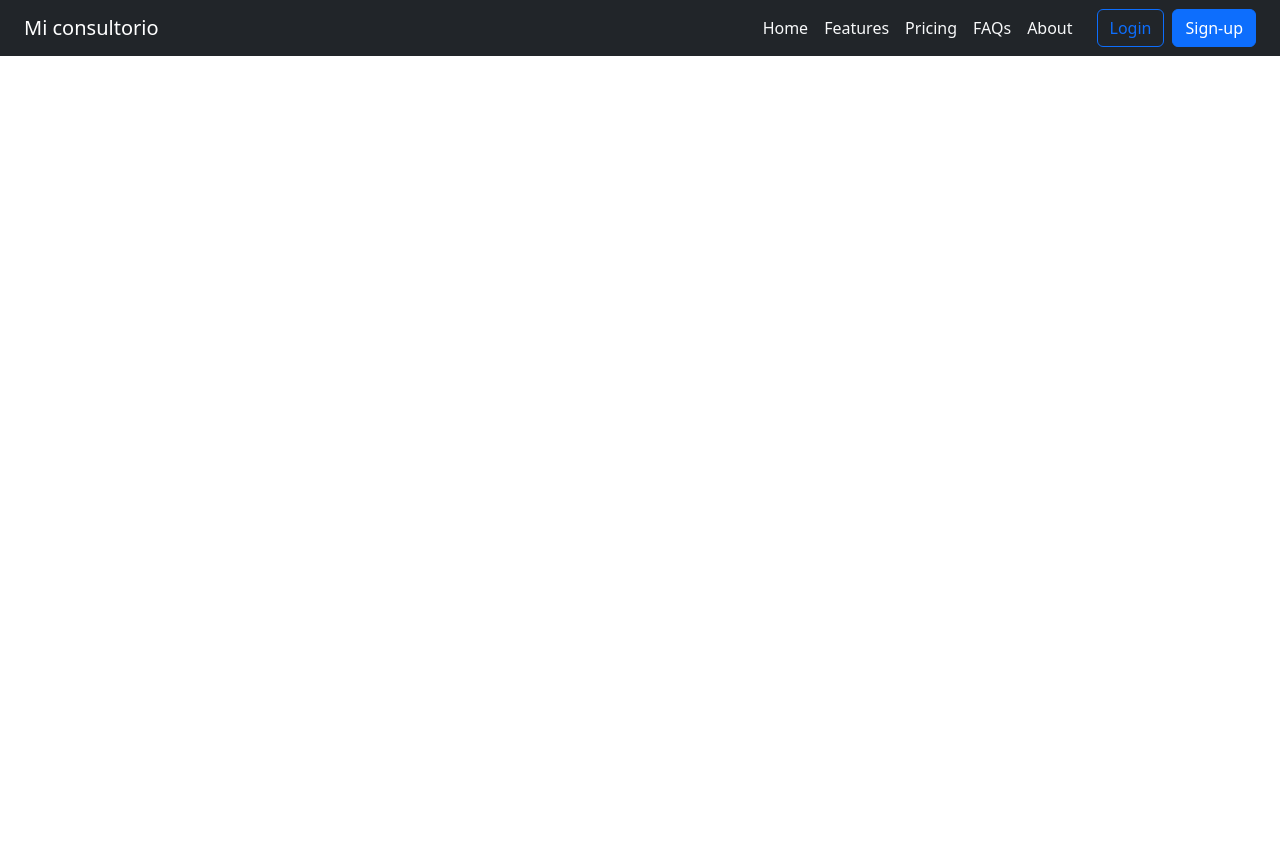
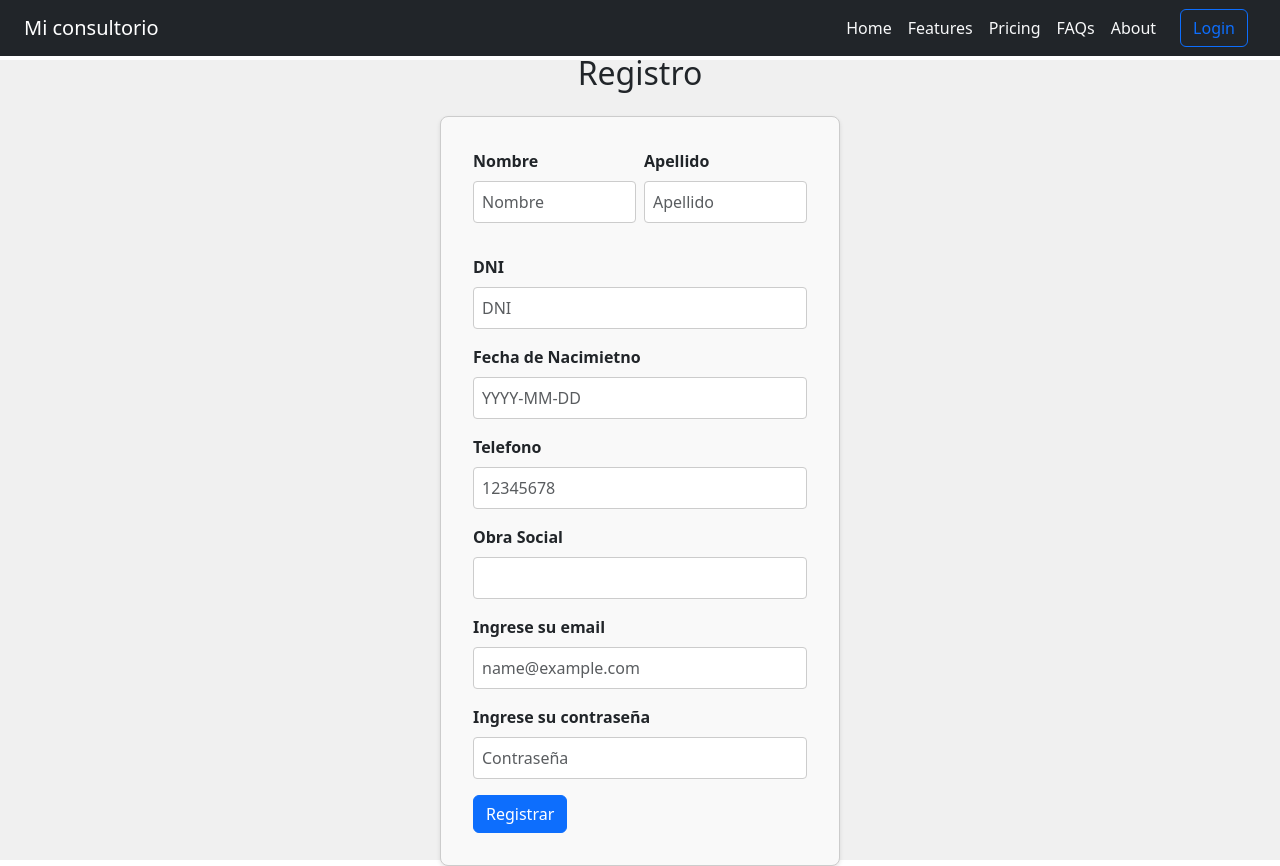
Before and after one commit to Ramiroparisi/Frontend-ConsultorioKinseiologia, a React (Vite) app: page /signupPaciente in a window 1280 px wide. Before the commit the page ends 800 px from the top, so only its background shows below. Built offline with nearby package versions, Linux system fonts and the light colour scheme.

Commit message:
Creo Registro.tsx

```diff
--- a/src/App.tsx
+++ b/src/App.tsx
@@ -7,6 +7,7 @@ import HomePages from './homePage.tsx';
 import LoginKinesiolgo from './componentes/login/loginKinesiologo.tsx';
 import LoginPaciente from './componentes/login/loginPaciente.tsx';
 import LoginSecretaria from './componentes/login/loginSecretaria.tsx';
+import SignUpPaciente from './componentes/login/signupPaciente.tsx';
 
 
 const App = () => {
@@ -18,6 +19,7 @@ const App = () => {
         <Route path="/loginKinesiologo" element={<LoginKinesiolgo />} />
         <Route path="/loginPaciente" element={<LoginPaciente />} />
         <Route path="/loginSecretaria" element={<LoginSecretaria />} />
+        <Route path="/signupPaciente" element={<SignUpPaciente />} />
       </Routes>
     </Router>
   );
--- a/src/componentes/heder/Header.tsx
+++ b/src/componentes/heder/Header.tsx
@@ -55,7 +55,6 @@ const Header: React.FC = () => {
         </ul>
         <div className="d-flex ms-3">
           <button className="btn btn-outline-primary me-2" onClick={() => handleNavigation('/')}>Login</button>
-          <button className="btn btn-primary" onClick={() => handleNavigation('/signUp')}>Sign-up</button>
         </div>
       </div>
     </nav>
--- a/src/componentes/login/loginKinesiologo.tsx
+++ b/src/componentes/login/loginKinesiologo.tsx
@@ -16,8 +16,16 @@ const LoginKinesiologo = () => {
     event.preventDefault();
 
     // Validación de los inputs
-    if (!matricula || !password) {
+    if (!matricula && !password) {
       setError('Todos los campos son obligatorios');
+      return;
+    }
+    if (!matricula) {
+      setError('Debe ingresar su matricula');
+      return;
+    }
+     else if (!password) {
+      setError('Debe ingresar su contraseña');
       return;
     }
     if (!/^\d+$/.test(matricula)) {
@@ -61,10 +69,10 @@ const LoginKinesiologo = () => {
   };
 
   return (
-    <section>
+    <section className="d-flex justify-content-center align-items-center vh-100 bg-light">
 
-      <div className="mb-3">
-        <h1>Iniciar sesión</h1>
+      <div className="col-md-2">
+        <h1 className="text-center mb-4">Iniciar sesión</h1>
 
         <Form onSubmit={handleLogin}>
           {error && <Alert variant="danger">{error}</Alert>}
--- a/src/componentes/login/loginPaciente.tsx
+++ b/src/componentes/login/loginPaciente.tsx
@@ -12,12 +12,15 @@ const LoginPaciente = () => {
 
   const navigate = useNavigate(); // Hook para redirigir
 
+  const handleNavigation = (path: string) => {
+    navigate(path);
+  };
 
   const handleLogin = async (event: React.FormEvent) => {
     event.preventDefault();
 
     // Validación de los inputs
-    if (!email || !password) {
+    if (!email && !password) {
       setError('Todos los campos son obligatorios');
       return;
     }
@@ -73,7 +76,7 @@ const LoginPaciente = () => {
   return (
     <section className="d-flex justify-content-center align-items-center vh-100 bg-light">
 
-      <div className="col-md-4">
+      <div className="col-md-2">
         <h1 className="text-center mb-4">Iniciar sesión</h1>
         <Form onSubmit={handleLogin}>
           {error && <Alert variant="danger">{error}</Alert>}
@@ -113,7 +116,14 @@ const LoginPaciente = () => {
               </>
             ) : ('Ingresar')}
           </Button>
+
         </Form>
+        <div className="text-center mt-4 ">
+            <p>¿No estás registrado?</p>
+            <Button type="button" className="btn btn-custom2" onClick={() => handleNavigation('/signupPaciente')}>
+              Sign Up
+            </Button>
+          </div>
       </div>
     </section>
   );
--- a/src/componentes/login/loginSecretaria.tsx
+++ b/src/componentes/login/loginSecretaria.tsx
@@ -1,6 +1,7 @@
 import React, { useState } from 'react';
 import { Form, Button, Alert, Spinner } from 'react-bootstrap';
 import 'bootstrap/dist/css/bootstrap.min.css';
+import '../../estilos/login.css'
 import Cookies from 'js-cookie';
 import { useNavigate } from 'react-router-dom'; // Importar useNavigate para redirigir
 
@@ -17,7 +18,7 @@ const LoginSecretaria = () => {
     event.preventDefault();
 
     // Validación de los inputs
-    if (!email || !password) {
+    if (!email && !password) {
       setError('Todos los campos son obligatorios');
       return;
     }
@@ -71,7 +72,7 @@ const LoginSecretaria = () => {
   return (
     <section className="d-flex justify-content-center align-items-center vh-100 bg-light">
 
-      <div className="col-md-4">
+      <div className="col-md-2">
         <h1 className="text-center mb-4">Iniciar sesión</h1>
         <Form onSubmit={handleLogin}>
           {error && <Alert variant="danger">{error}</Alert>}
@@ -96,7 +97,7 @@ const LoginSecretaria = () => {
             />
           </Form.Group>
 
-          <Button type="submit" className="btn btn-primary" disabled={loading}>
+          <Button type="submit" className="btn btn-custom" disabled={loading}>
             {loading ? (
               <>
                 <Spinner
@@ -111,6 +112,7 @@ const LoginSecretaria = () => {
               </>
             ) : ('Ingresar')}
           </Button>
+
         </Form>
       </div>
     </section>
--- /dev/null
+++ b/src/componentes/login/signupPaciente.tsx
@@ -0,0 +1,226 @@
+import React, { useState } from 'react';
+import { Form, Button, Alert, Spinner } from 'react-bootstrap';
+import 'bootstrap/dist/css/bootstrap.min.css';
+import Cookies from 'js-cookie';
+import { useNavigate } from 'react-router-dom'; // Importar useNavigate para redirigir
+
+const SignUpPaciente = () => {
+  const [nombre, setNombre] = useState('');
+  const [apellido, setApellido] = useState('');
+  const [dni, setDni] = useState('');
+  const [fechaNacimiento, setFecha] = useState('');
+  const [telefono, setTelefono] = useState('');
+  const [obraSocial, setObraSocial] = useState('');
+  const [email, setEmail] = useState('');
+  const [password, setPassword] = useState('');
+  const [error, setError] = useState('');
+  const [loading, setLoading] = useState(false);
+
+  const navigate = useNavigate(); // Hook para redirigir
+
+  const handleNavigation = (path: string) => {
+    navigate(path);
+  };
+
+  const handleSignUp = async (event: React.FormEvent) => {
+    event.preventDefault();
+
+    // Validación de los inputs completados
+    if (!email && !password || !nombre || !apellido /*!dni || !fechaNacimiento || !telefono || !obraSocial*/ ) {
+        setError('Todos los campos son obligatorios');
+        return;
+    }
+    if (!email) {
+        setError('Debe ingresar su email');
+        return;
+    }
+    else if (!password) {
+        setError('Debe ingresar su contraseña');
+        return;
+    }
+    else if (!nombre) {
+        setError('Debe ingresar su nombre');
+        return;
+    }
+    else if (!apellido) {
+        setError('Debe ingresar su appellido');
+        return;
+    }
+   else if (!dni) {
+        setError('Debe ingresar su dni');
+        return;
+    }
+    else if (!fechaNacimiento) {
+        setError('Debe ingresar su fecha de nacimiento');
+        return;
+    }
+    else if (!telefono) {
+        setError('Debe ingresar su telefono');
+        return;
+    }
+    else if (!obraSocial) {
+        setError('Debe ingresar su obra social');
+        return;
+    }
+    // Validación de los inputs tipos de datos
+    if (!/\S+@\S+\.\S+/.test(email)) {
+        setError('El correo electrónico no es válido');
+        return;
+    }
+    if (!/^\d+$/.test(dni)) {
+        setError('el dni solo debe contener valores numéricos');
+        return;
+    }
+    if (!/^\d+$/.test(telefono)) {
+        setError('la obrasocial solo debe contener valores numéricos');
+        return;
+    }
+    setError(''); // Limpiar errores previos
+    setLoading(true);
+
+    try {
+      // Llamada al backend para autenticar (con el puerto 3000)
+      const response = await fetch('/api/pacientes', {
+        method: 'POST',
+        headers: {
+          'Content-Type': 'application/json',
+        },
+        credentials: 'include',  // Incluir cookies en la solicitud
+        body: JSON.stringify({ nombre, apellido, dni, fechaNacimiento, email, telefono, password, obraSocial}),
+      });
+
+      const data = await response.json();
+
+      if (!response.ok) {
+        setError(data.message || 'Error en la autenticación');
+        setLoading(false);
+        return;
+      }
+
+      // Guardar el token JWT en cookies
+      Cookies.set('token', data.token, { expires: 1 }); // Guardar el token por 1 día
+
+      // Redirigir al dashboard del paciente
+      handleNavigation('/pacienteDashboard');
+    } catch (error) {
+      console.error('Error en el login:', error);
+      setError('Error en la conexión. Inténtalo más tarde.');
+    } finally {
+      setLoading(false);
+    }
+  };
+
+
+
+  return (
+    <section className="d-flex justify-content-center align-items-center bg-ligt">
+
+      <div className="md-2">
+        <h1 className="text-center mb-4">Registro</h1>
+        <Form onSubmit={handleSignUp}>
+          {error && <Alert variant="danger">{error}</Alert>}
+
+          <Form.Group controlId="name" className="d-flex align-items-center">
+            <div className="me-2">
+              <Form.Label>Nombre</Form.Label>
+              <Form.Control
+                type="text"
+                value={nombre}
+                onChange={(e) => setNombre(e.target.value)}
+                placeholder="Nombre"
+              />
+            </div>
+            <div>
+              <Form.Label>Apellido</Form.Label>
+              <Form.Control
+                type="text"
+                value={apellido}
+                onChange={(e) => setApellido(e.target.value)}
+                placeholder="Apellido"
+              />
+            </div>
+          </Form.Group>
+
+          <Form.Group controlId="dni">
+            <Form.Label>DNI</Form.Label>
+            <Form.Control
+              type="text"
+              value={dni}
+              onChange={(e) => setDni(e.target.value)}
+              placeholder="DNI"
+            />
+          </Form.Group>
+
+          <Form.Group controlId="fechadenacimiento">
+            <Form.Label>Fecha de Nacimietno</Form.Label>
+            <Form.Control
+              type="text"
+              value={fechaNacimiento}
+              onChange={(e) => setFecha(e.target.value)}
+              placeholder="YYYY-MM-DD"
+            />
+          </Form.Group>
+
+          <Form.Group controlId="telefono">
+            <Form.Label>Telefono</Form.Label>
+            <Form.Control
+              type="text"
+              value={telefono}
+              onChange={(e) => setTelefono(e.target.value)}
+              placeholder="12345678"
+            />
+          </Form.Group>
+
+          <Form.Group controlId="obrasocial">
+            <Form.Label>Obra Social</Form.Label>
+            <Form.Control
+              type="text"
+              value={obraSocial}
+              onChange={(e) => setObraSocial(e.target.value)}
+
+            />
+          </Form.Group>
+
+          <Form.Group controlId="email">
+            <Form.Label>Ingrese su email</Form.Label>
+            <Form.Control
+              type="text"
+              value={email}
+              onChange={(e) => setEmail(e.target.value)}
+              placeholder="name@example.com"
+            />
+          </Form.Group>
+
+          <Form.Group controlId="password" className="mt-3">
+            <Form.Label>Ingrese su contraseña</Form.Label>
+            <Form.Control
+              type="password"
+              value={password}
+              onChange={(e) => setPassword(e.target.value)}
+              placeholder="Contraseña"
+            />
+          </Form.Group>
+
+          <Button type="submit" className="btn btn-primary" disabled={loading}>
+            {loading ? (
+              <>
+                <Spinner
+                  as="span"
+                  animation="border"
+                  size="sm"
+                  role="status"
+                  aria-hidden="true"
+                  className="me-2"
+                />
+                Registrando...
+              </>
+            ) : ('Registrar')}
+          </Button>
+
+        </Form>
+      </div>
+    </section>
+  );
+};
+
+export default SignUpPaciente;
--- a/src/estilos/login.css
+++ b/src/estilos/login.css
@@ -44,3 +44,25 @@ input[type="password"] {
   margin-bottom: 1rem;
   text-align: center;
 }
+
+.btn-custom{
+  background-color: #ccc;
+  border-color: black;
+
+}
+
+.btn-custom:hover{
+  background-color: black;
+  border-color: black;
+}
+
+.btn-custom2{
+  background-color: #d63333;
+  border-color: black;
+
+}
+
+.btn-custom2:hover{
+  background-color: black;
+  border-color: black;
+}
```
